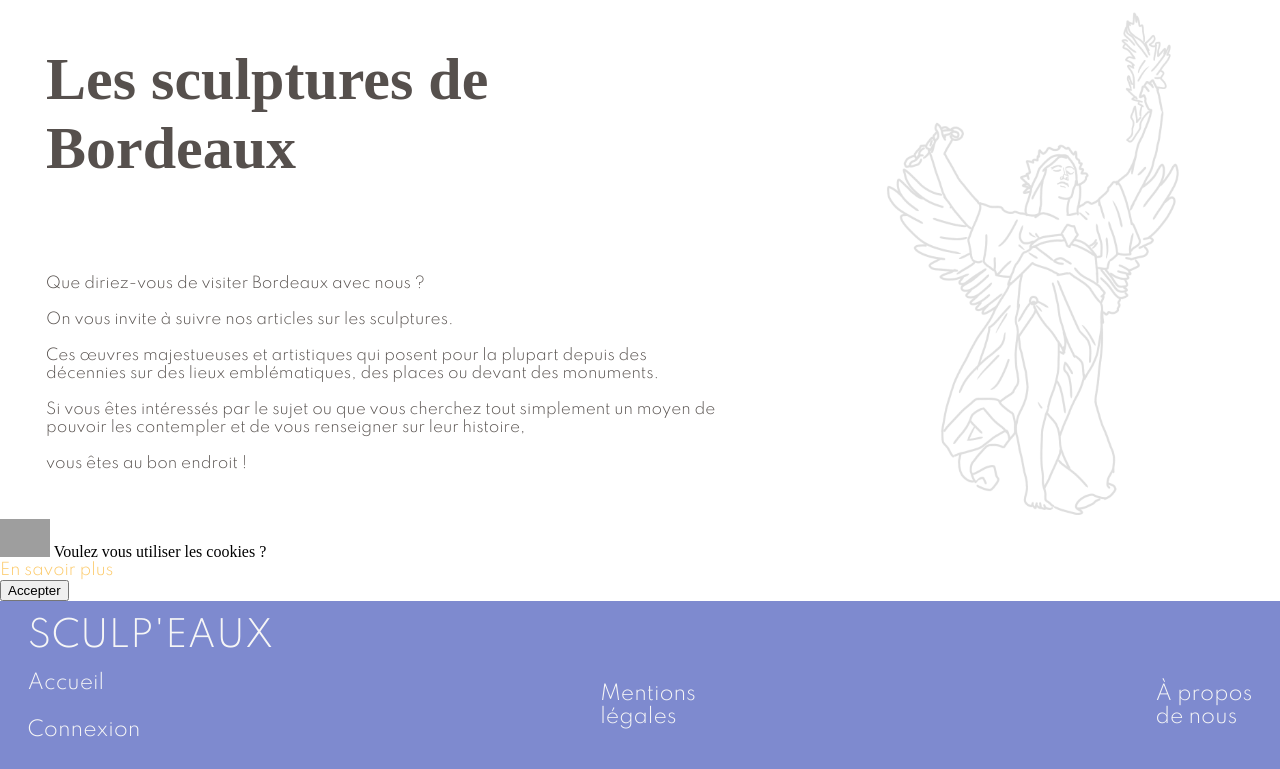
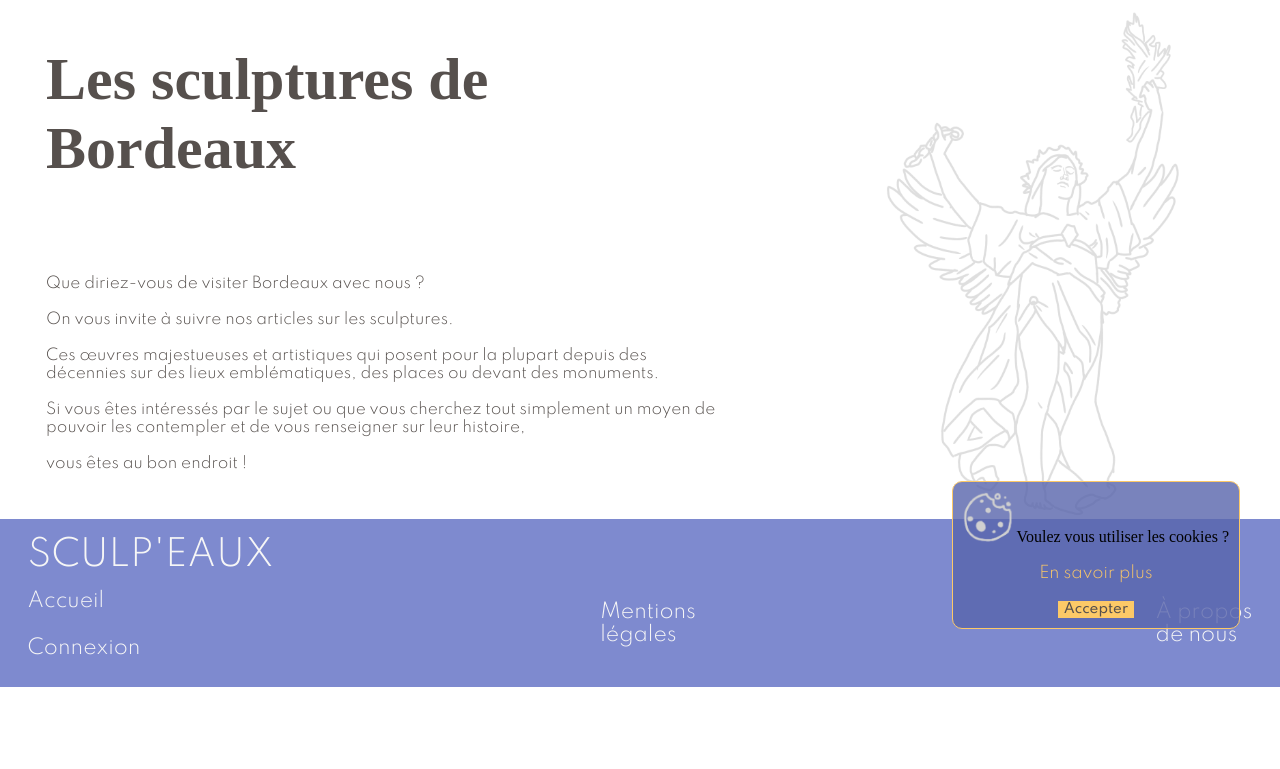
Before and after one commit to pey040/BlogArt-B07, a PHP site: page /accueil.php in a window 1280 px wide. Shown: the part 141-910 px from the top of the page. After the commit the page ends 828 px from the top, so only its background shows below. Run offline with PHP 8.4, Linux system fonts and the light colour scheme; some web fonts are replaced; grey boxes are pictures that could not be loaded.

Commit message:
cookies fini

```diff
--- a/AllFront/Style/style_cookies.css
+++ b/AllFront/Style/style_cookies.css
@@ -21,6 +21,7 @@
 }
 
 
+
 .cookies a {
     text-decoration: none;
     color: var(--gold);
@@ -29,16 +30,29 @@
 
 .cookies a:hover {
     text-decoration: none;
-    color: var(--blue);
+    color: var(--gold);
+    font-size: large;
     margin-top: 8px
 }
-
-
-/* Popup container */
-.popup {
+  /* Popup container */
+  .popup {
+    display: flex;
     position: relative;
     cursor: pointer;
-    justify-content: center;
+    /* justify-content: center;  */
+    justify-content: flex-end;
+  }
+
+  div .cookies{
+    background-color: rgba(88, 100, 172 , 0.8);
+    border: 1px solid #FCC967;
+    border-radius: 10px;
+    margin: 20px;
+    padding: 10px;
+    position: fixed;
+    bottom: 10px;
+    right: 20px;
+    text-align: center;
   }
 
   /* The actual popup (appears on top) */
@@ -46,7 +60,7 @@
     visibility: hidden;
     width: 160px;
     background-color: var(--blue);
-    color: var(--grey);
+    color: var(--gold);
     text-align: center;
     border-radius: 6px;
     padding: 8px 0;
@@ -55,6 +69,13 @@
     bottom: 125%;
     left: 50%;
     margin-left: -80px;
+  }
+
+  button {
+    background-color: var(--gold);
+    border: none;
+    font-family: "Spartan" ;
+    color: var(--grey);
   }
 
   /* Popup arrow
@@ -76,7 +97,7 @@
     animation: fadeIn 1s
   } */
 
-  /* Add animation (fade in the popup) */
+  /* Add animation (fade in the popup)
   @-webkit-keyframes fadeIn {
     from {opacity: 0;}
     to {opacity: 1;}
@@ -85,4 +106,4 @@
   @keyframes fadeIn {
     from {opacity: 0;}
     to {opacity:1 ;}
-  }
+  } */
--- a/AllFront/popup.php
+++ b/AllFront/popup.php
@@ -1,4 +1,23 @@
 <html>
+    <head>
+        <link rel="stylesheet" href="/AllFront/Style/style_cookies.css">
+    </head>
+    <body>
+        <div id="popup">
+            <span class="popuptext">
+            <div>
+                <div class="cookies">
+                    <img src="../AllFront/Assets/dessin_cookies.png" width="50">
+                    <span>Voulez vous utiliser les cookies ?</span><br><br>
+                    <a href="mentionslegales.php #cookies" target="blank">En savoir plus</a><i></i></a><br> <br>
+                    <button type="button" onClick="acceptCookies()">Accepter</button> </div>
+            </div>
+        </span>
+        </div>
+    </body>
+</html>
+
+<!-- <html>
     <head>
         <link rel="stylesheet" href="/AllFront/Style/style_cookies.css">
     </head>
@@ -15,4 +34,4 @@
         </span>
         </div>
     </body>
-</html>
+</html> -->
```
Also changed, not shown: AllFront/accueil.php (+0 -24 lines).
